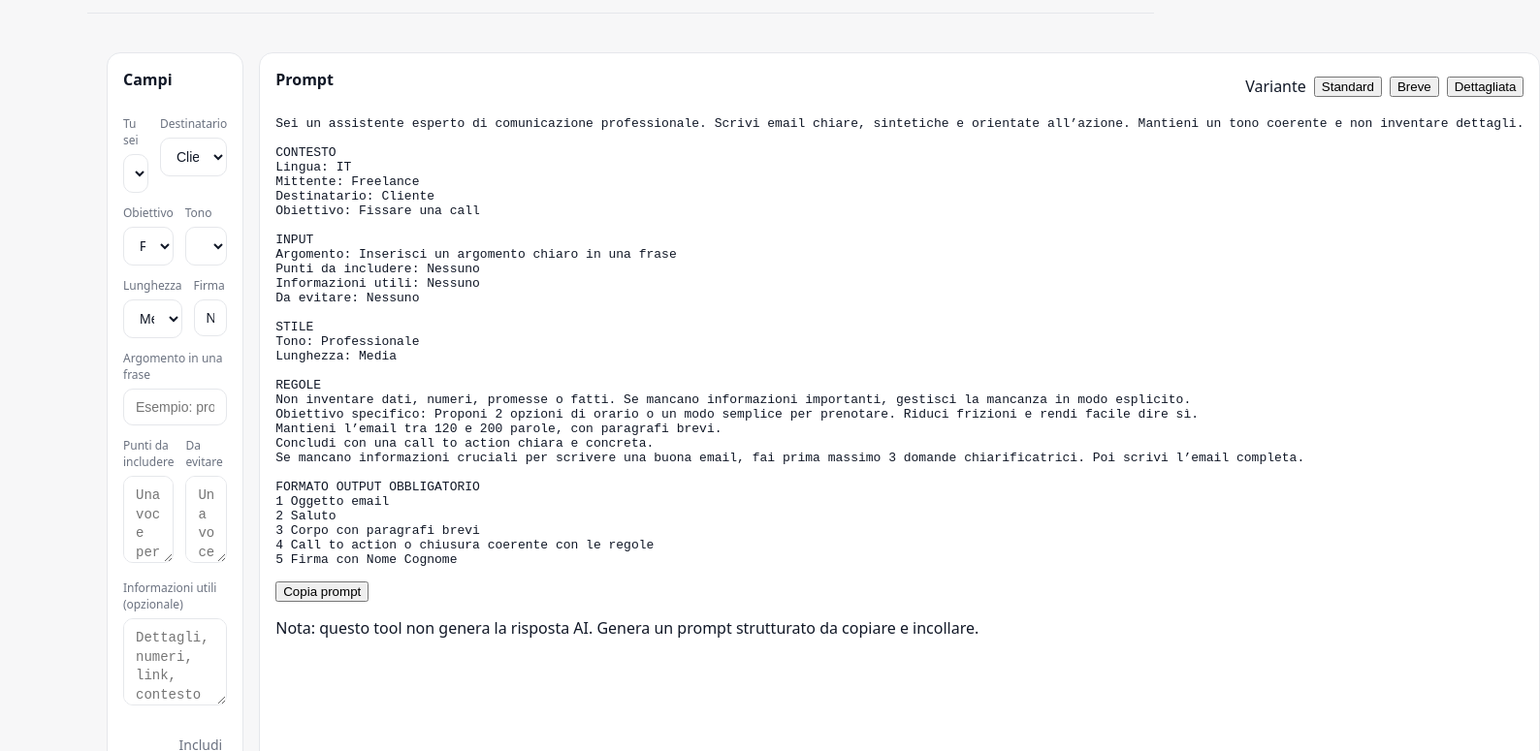
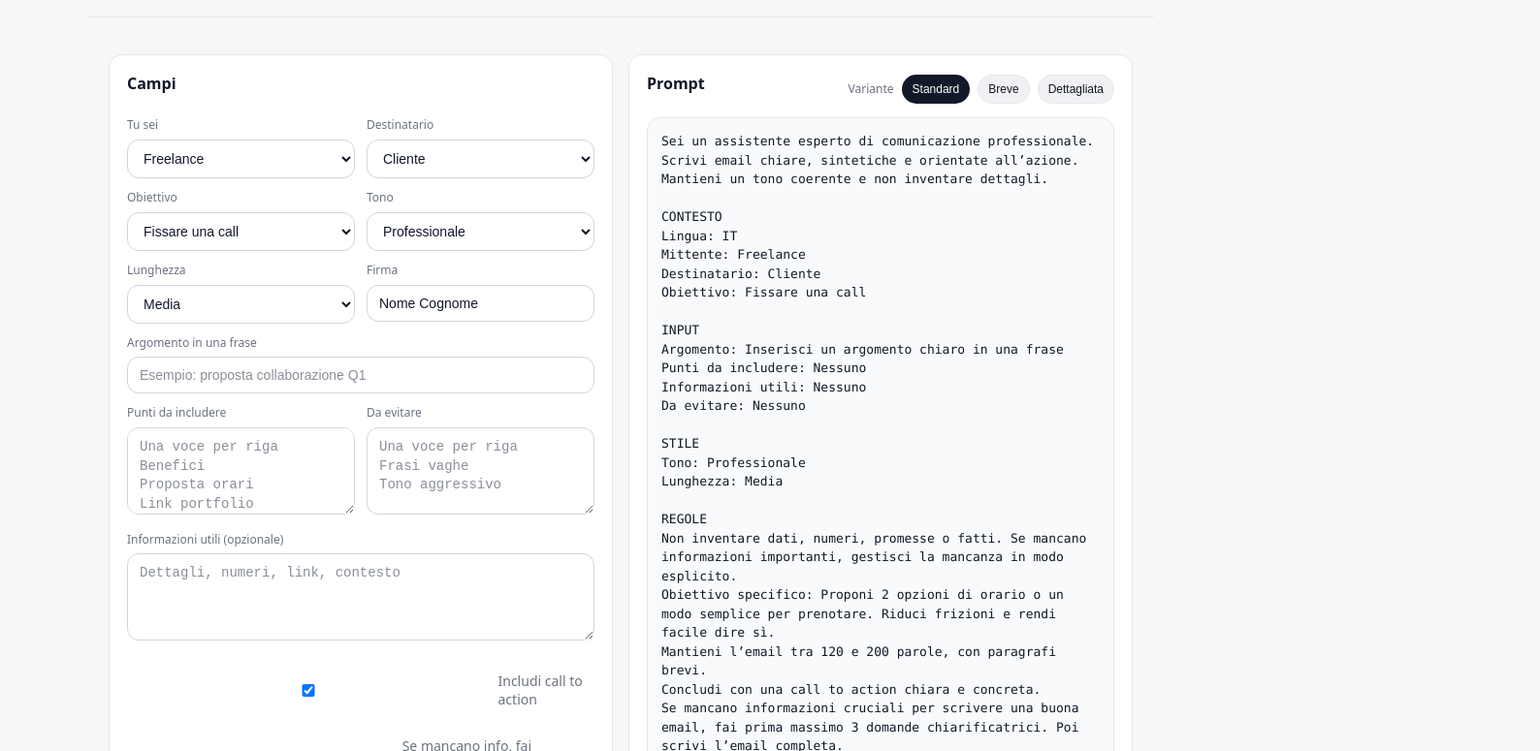
Before and after one commit to pasdigitalbiz/prompt-builder, a plain HTML site: page index.html in a window 1280 px wide. Shown: the part 98-873 px from the top of the page at 97% size, 1588 px wide, since content can reach past the window. Drawn offline with Linux system fonts and the light colour scheme.

Commit message:
Update style.css

```diff
--- a/style.css
+++ b/style.css
@@ -1,16 +1,70 @@
 :root {
+  color-scheme: light dark;
+
   --bg: #f7f7f8;
   --card: #ffffff;
+  --text: #111827;
   --muted: #6b7280;
-  --text: #111827;
   --line: #e5e7eb;
-  --chip: #f1f1f3;
-  --chipActive: #111827;
+
+  --fieldBg: #ffffff;
+  --fieldText: #111827;
+  --fieldBorder: #d1d5db;
+
+  --chipBg: #f1f1f3;
+  --chipText: #111827;
+  --chipBorder: #e5e7eb;
+
+  --chipActiveBg: #111827;
   --chipActiveText: #ffffff;
+
+  --outputBg: #f9fafb;
+
+  --btnBg: #111827;
+  --btnText: #ffffff;
+
+  --shadow: 0 1px 2px rgba(0, 0, 0, 0.05);
+  --radius: 14px;
+  --radiusField: 12px;
+  --gap: 16px;
+}
+
+/* Dark mode automatico se il sistema è in notturna */
+@media (prefers-color-scheme: dark) {
+  :root {
+    --bg: #0b0d10;
+    --card: #111418;
+    --text: #eef2ff;
+    --muted: #a3a3a3;
+    --line: rgba(255, 255, 255, 0.12);
+
+    --fieldBg: rgba(255, 255, 255, 0.04);
+    --fieldText: #eef2ff;
+    --fieldBorder: rgba(255, 255, 255, 0.14);
+
+    --chipBg: rgba(255, 255, 255, 0.06);
+    --chipText: #eef2ff;
+    --chipBorder: rgba(255, 255, 255, 0.12);
+
+    --chipActiveBg: #eef2ff;
+    --chipActiveText: #0b0d10;
+
+    --outputBg: rgba(255, 255, 255, 0.04);
+
+    --btnBg: #eef2ff;
+    --btnText: #0b0d10;
+
+    --shadow: 0 1px 2px rgba(0, 0, 0, 0.35);
+  }
 }
 
 * {
   box-sizing: border-box;
+}
+
+html,
+body {
+  height: 100%;
 }
 
 body {
@@ -18,32 +72,39 @@ body {
   font-family: ui-sans-serif, system-ui, -apple-system, Segoe UI, Roboto, Arial, sans-serif;
   background: var(--bg);
   color: var(--text);
+  line-height: 1.4;
 }
 
 .wrap {
   max-width: 1100px;
   margin: 0 auto;
-  padding: 20px;
+  padding: clamp(14px, 2vw, 22px);
 }
 
 .header {
   display: flex;
   justify-content: space-between;
   align-items: flex-end;
-  gap: 16px;
+  gap: var(--gap);
   border-bottom: 1px solid var(--line);
-  padding-bottom: 16px;
+  padding-bottom: clamp(12px, 1.6vw, 18px);
 }
 
 h1 {
   margin: 0;
-  font-size: 28px;
+  font-size: clamp(22px, 2.6vw, 30px);
+  letter-spacing: -0.02em;
 }
 
 .sub {
   margin: 8px 0 0;
   color: var(--muted);
-  max-width: 720px;
+  max-width: 820px;
+  font-size: clamp(13px, 1.4vw, 15px);
+}
+
+.lang {
+  min-width: 180px;
 }
 
 .lang label {
@@ -56,19 +117,21 @@ h1 {
 .grid {
   display: grid;
   grid-template-columns: 1fr 1fr;
-  gap: 16px;
-  margin-top: 20px;
+  gap: var(--gap);
+  margin-top: var(--gap);
+  align-items: start;
 }
 
 .card {
   background: var(--card);
   border: 1px solid var(--line);
-  border-radius: 14px;
-  padding: 16px;
+  border-radius: var(--radius);
+  padding: clamp(14px, 1.8vw, 18px);
+  box-shadow: var(--shadow);
 }
 
 h2 {
-  margin: 0 0 14px;
+  margin: 0 0 12px;
   font-size: 16px;
 }
 
@@ -83,13 +146,18 @@ input,
 select,
 textarea {
   width: 100%;
-  background: #ffffff;
-  color: var(--text);
-  border: 1px solid var(--line);
-  border-radius: 10px;
+  background: var(--fieldBg);
+  color: var(--fieldText);
+  border: 1px solid var(--fieldBorder);
+  border-radius: var(--radiusField);
   padding: 10px 12px;
   outline: none;
   font-size: 14px;
+}
+
+input::placeholder,
+textarea::placeholder {
+  color: color-mix(in srgb, var(--muted) 80%, transparent);
 }
 
 textarea {
@@ -107,7 +175,7 @@ textarea {
 .checks {
   margin-top: 14px;
   display: grid;
-  gap: 8px;
+  gap: 10px;
 }
 
 .check {
@@ -135,4 +203,103 @@ textarea {
   display: flex;
   align-items: center;
   gap: 8px;
-  font-s
+  font-size: 12px;
+  color: var(--muted);
+  flex-wrap: wrap;
+}
+
+.pill {
+  background: var(--chipBg);
+  border: 1px solid var(--chipBorder);
+  color: var(--chipText);
+  padding: 7px 10px;
+  border-radius: 999px;
+  cursor: pointer;
+  font-size: 12px;
+}
+
+.pill.active {
+  background: var(--chipActiveBg);
+  color: var(--chipActiveText);
+  border-color: transparent;
+}
+
+.output {
+  background: var(--outputBg);
+  border: 1px solid var(--line);
+  border-radius: var(--radius);
+  padding: 14px;
+  min-height: 380px;
+  white-space: pre-wrap;
+  font-family: ui-monospace, SFMono-Regular, Menlo, Monaco, Consolas, "Liberation Mono", "Courier New", monospace;
+  font-size: 13px;
+  line-height: 1.5;
+  margin: 0;
+  overflow-wrap: anywhere;
+}
+
+.actions {
+  display: flex;
+  justify-content: flex-end;
+  align-items: center;
+  gap: 12px;
+  margin-top: 14px;
+  flex-wrap: wrap;
+}
+
+#copy {
+  background: var(--btnBg);
+  color: var(--btnText);
+  border: 0;
+  padding: 10px 14px;
+  border-radius: 12px;
+  cursor: pointer;
+  font-weight: 600;
+}
+
+#copy:active {
+  transform: translateY(1px);
+}
+
+.copied {
+  color: var(--muted);
+  font-size: 12px;
+  min-width: 100px;
+  text-align: right;
+}
+
+.small {
+  margin: 12px 0 0;
+  color: var(--muted);
+  font-size: 12px;
+}
+
+/* Responsive: tablet */
+@media (max-width: 980px) {
+  .grid {
+    grid-template-columns: 1fr;
+  }
+
+  .header {
+    align-items: flex-start;
+  }
+
+  .lang {
+    min-width: 140px;
+  }
+}
+
+/* Responsive: mobile */
+@media (max-width: 560px) {
+  .row2 {
+    grid-template-columns: 1fr;
+  }
+
+  .wrap {
+    padding: 14px;
+  }
+
+  .variant {
+    justify-content: flex-start;
+  }
+}
```
